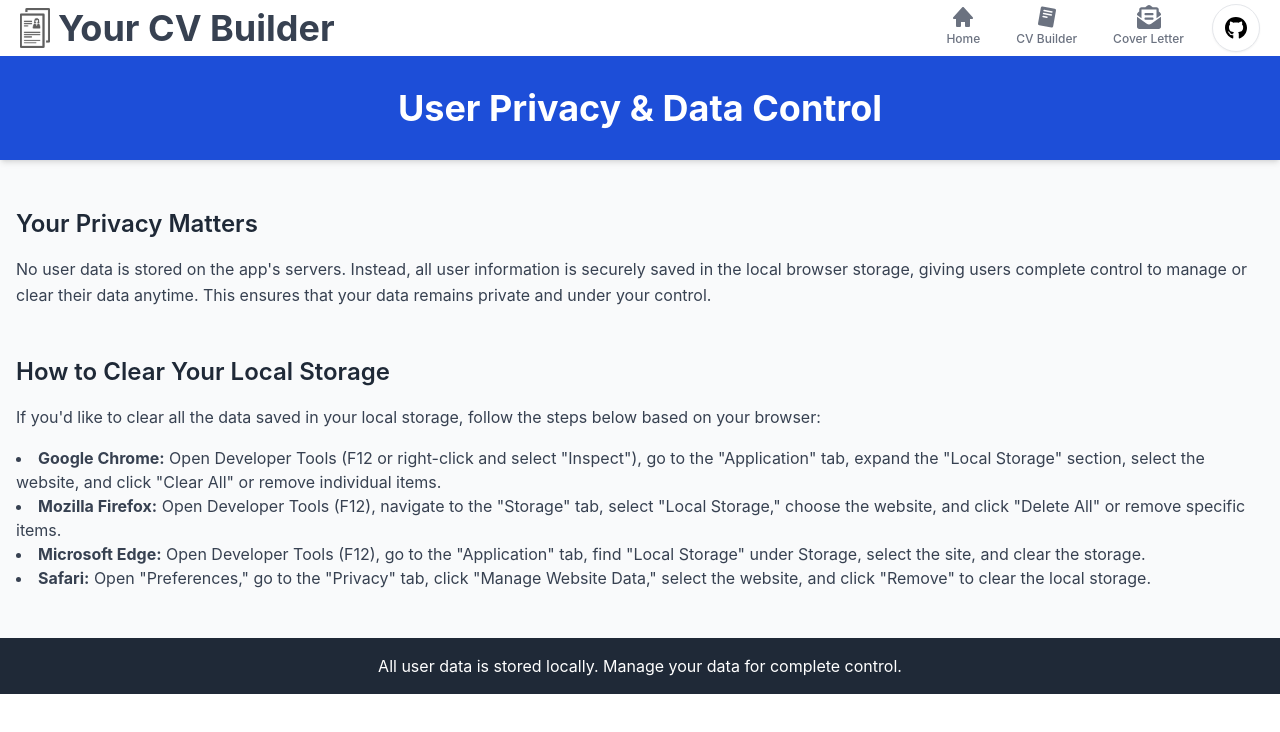
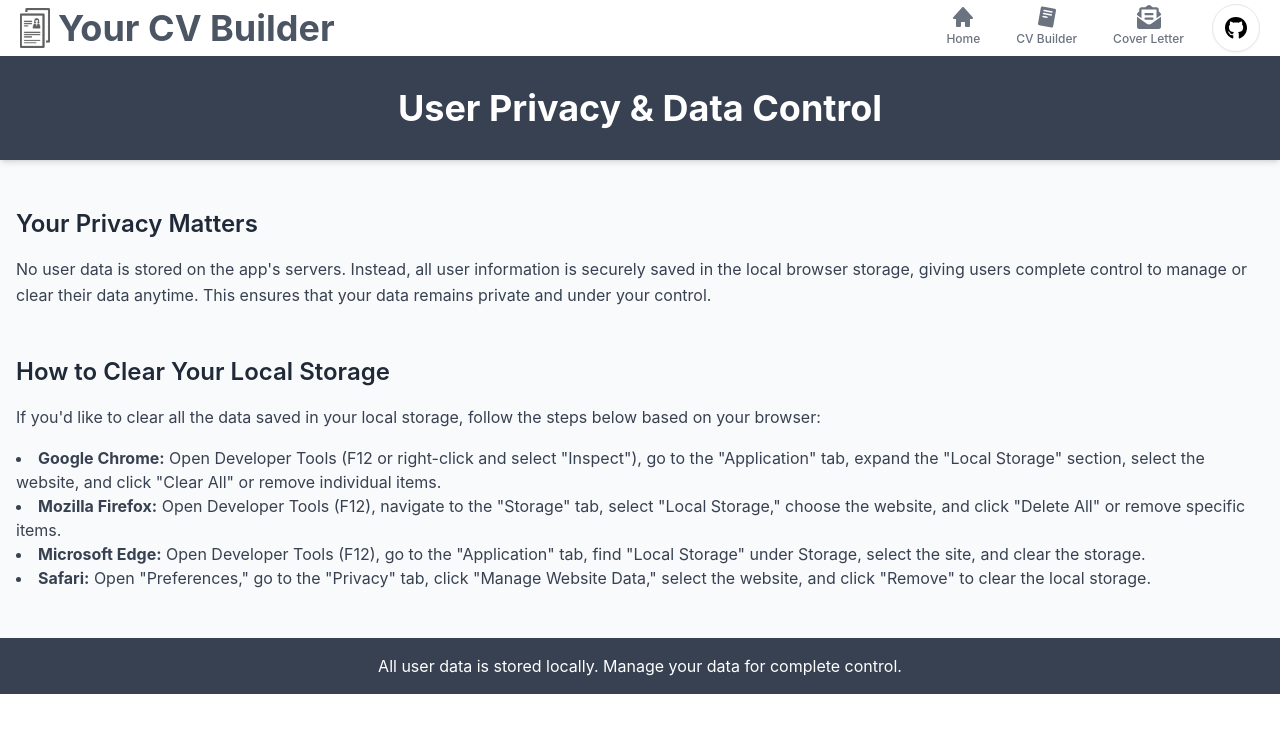
Before and after one commit to Surendra6/your-cv-builder, a React (Vite) app: page /your-cv-builder/privacy in a window 1280 px wide. Shown: the top 732 px of the page. Built offline with nearby package versions, Linux system fonts and the light colour scheme.

Commit message:
Styling the privacy page

```diff
--- a/index.html
+++ b/index.html
@@ -2,7 +2,7 @@
 <html lang="en">
   <head>
     <meta charset="UTF-8" />
-    <link rel="icon" type="image/png" href="/favicon.png" />
+    <link rel="icon" type="image/png" href="/favicon.jpg" />
     <meta name="viewport" content="width=device-width, initial-scale=1.0" />
     <title>Your CV Builder</title>
   </head>
--- a/src/components/Header.jsx
+++ b/src/components/Header.jsx
@@ -27,7 +27,7 @@ const Header = () => {
       <div className="mx-auto flex justify-between px-5 items-center">
         <div className="flex items-center gap-2">
           <img src={logo} className="h-8 md:h-10 " />
-          <h1 className="text-4xl font-bold text-gray-700 hidden md:inline">
+          <h1 className="text-4xl font-bold text-gray-600 hidden md:inline">
             Your CV Builder
           </h1>
 
--- a/src/pages/UserPrivacy.jsx
+++ b/src/pages/UserPrivacy.jsx
@@ -1,7 +1,7 @@
 const UserPrivacy = () => {
   return (
     <div className="bg-gray-50 flex flex-col">
-      <header className="bg-blue-700 text-white py-8 shadow-md text-center">
+      <header className="bg-gray-700 text-white py-8 shadow-md text-center">
         <h1 className="text-4xl font-bold">User Privacy & Data Control</h1>
       </header>
 
@@ -56,7 +56,7 @@ const UserPrivacy = () => {
         </section>
       </main>
 
-      <footer className="bg-gray-800 text-white py-4 text-center">
+      <footer className="bg-gray-700 text-white py-4 text-center">
         <p>
           All user data is stored locally. Manage your data for complete
           control.
```
